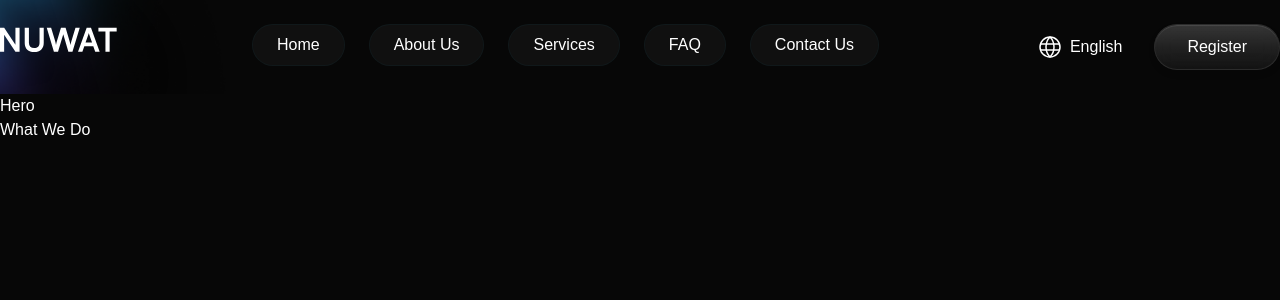
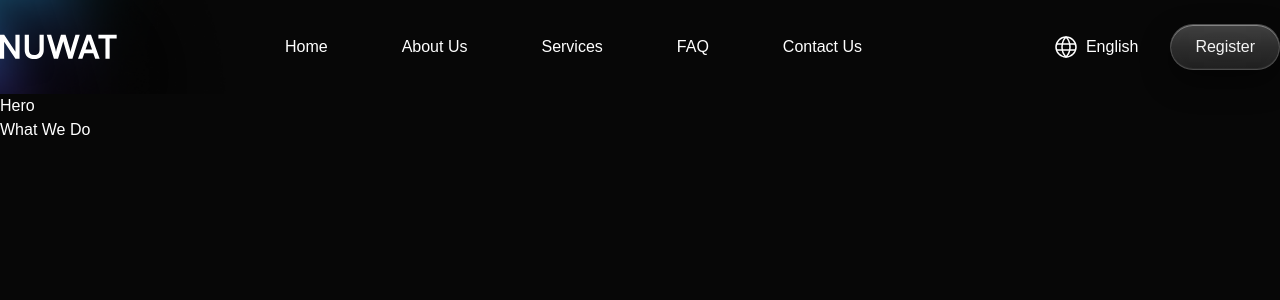
Before and after one commit to Cozmiq-Codes/nuwat, a Next.js app: page / in a window 1280 px wide. Shown: the top 300 px of the page. Built offline with nearby package versions, Linux system fonts and the light colour scheme.

Commit message:
style: improve navbar hover states and layout alignment

```diff
--- a/app/globals.css
+++ b/app/globals.css
@@ -46,6 +46,15 @@ body {
   }
 }
 
+.secondary-btn:hover {
+  background: rgba(255, 255, 255, 0.08);
+  border: 1px solid rgba(255, 255, 255, 0.2);
+  transform: translateY(-1px);
+}
+
+.secondary-btn:active {
+  transform: translateY(0);
+}
 
 /* Navbar */
 .logo {
@@ -57,7 +66,7 @@ body {
 }
 
 .navbar-wrapper {
-  @apply flex justify-between;
+  @apply flex justify-between items-center;
 }
 
 .navbar-links-wrapper ul {
@@ -65,12 +74,49 @@ body {
 }
 
 .navbar-links-wrapper ul li {
-  @apply flex gap-6;
+  @apply flex gap-3;
 }
 
 .link-wrapper {
   padding: 8px 24px;
-  @apply bg-[#FFFFFF0A] rounded-[42px] border border-[#00D1FF0A];
+  position: relative;
+  isolation: isolate;
+  border: 1px solid transparent;
+  @apply rounded-[42px] transition-colors duration-300;
+  background-color: transparent;
+}
+
+.link-wrapper:hover {
+  background-color: #ffffff0a;
+}
+
+.link-wrapper::before {
+  content: "";
+  position: absolute;
+  inset: -1px;
+  border-radius: 42px;
+  padding: 1px;
+  background: linear-gradient(
+    to right,
+    rgba(81, 162, 255, 0.24),
+    rgba(0, 209, 255, 0.24)
+  );
+  -webkit-mask:
+    linear-gradient(#fff 0 0) content-box,
+    linear-gradient(#fff 0 0);
+  mask:
+    linear-gradient(#fff 0 0) content-box,
+    linear-gradient(#fff 0 0);
+  -webkit-mask-composite: xor;
+  mask-composite: exclude;
+  pointer-events: none;
+  opacity: 0;
+  transition: opacity 0.3s ease;
+  z-index: -1;
+}
+
+.link-wrapper:hover::before {
+  opacity: 1;
 }
 
 .nav-buttons-wrapper {
@@ -85,25 +131,3 @@ body {
 .local-btn:hover {
   background: rgba(255, 255, 255, 0.05);
 }
-
-.secondary-btn {
-  @apply text-white px-8 py-2.5 rounded-[42px] cursor-pointer transition-all duration-300;
-  background: rgba(255, 255, 255, 0.05);
-  backdrop-filter: blur(12px);
-  border: 1px solid rgba(255, 255, 255, 0.1);
-  box-shadow:
-    inset 0 1px 1px rgba(255, 255, 255, 0.1),
-    0 4px 6px rgba(0, 0, 0, 0.1);
-  position: relative;
-  overflow: hidden;
-}
-
-.secondary-btn:hover {
-  background: rgba(255, 255, 255, 0.08);
-  border: 1px solid rgba(255, 255, 255, 0.2);
-  transform: translateY(-1px);
-}
-
-.secondary-btn:active {
-  transform: translateY(0);
-}
--- a/components/layout/Navbar.tsx
+++ b/components/layout/Navbar.tsx
@@ -22,11 +22,11 @@ const Navbar = () => {
           <div className={"navbar-links-wrapper"}>
             <ul>
               {NAVBAR_LINK.map((link, index) => (
-                <li key={index}>
-                  <div className={"link-wrapper"}>
-                    <Link href={link.url}>{link.name}</Link>
-                  </div>
-                </li>
+                <Link href={link.url} key={index}>
+                  <li>
+                    <div className={"link-wrapper"}>{link.name}</div>
+                  </li>
+                </Link>
               ))}
             </ul>
           </div>
```
Lines whose indentation alone changed are shown as unchanged.
